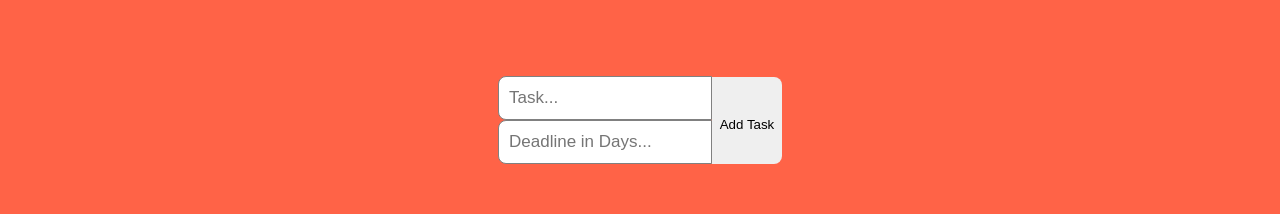
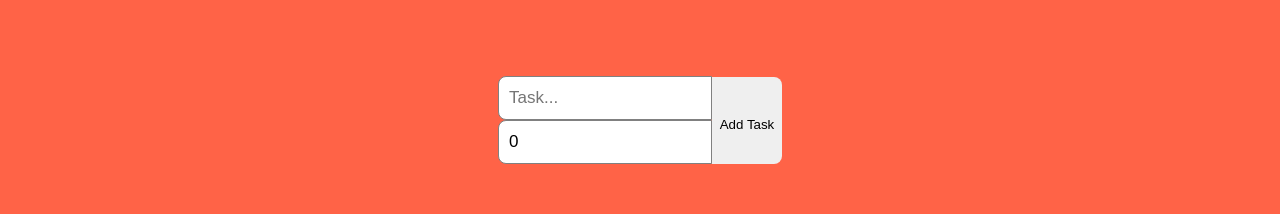
Before and after one commit to marnanakou/RT-ToDoList, a React (Create React App) app in the folder todolist/: page / in a window 1280 px wide. Shown: the top 214 px of the page. Built offline with nearby package versions, Linux system fonts and the light colour scheme.

Commit message:
createi interfaces for todolist

```diff
--- a/todolist/src/App.tsx
+++ b/todolist/src/App.tsx
@@ -1,12 +1,27 @@
 import React, {FC,useState,ChangeEvent} from 'react';
 import "./App.css"
+import {ITask} from "./interfaces"
 
 const App : FC = () =>{
   const [task, setTask]=useState<string>("")
   const [deadline, setDeadline]=useState<number>(0)
-  const [todo, setTodoList]=useState([])
+  const [todoList, setTodoList]=useState<ITask[]>([])
 
-  const handleChange = (e:ChangeEvent<HTMLInputElement>) =>{
+  const handleChange = (e:ChangeEvent<HTMLInputElement>):void => {
+    if (e.target.name === "task"){
+      setTask(e.target.value)
+    } else {
+      setDeadline(Number(e.target.value))
+    }
+  }
+
+
+  const addTask = ():void => {
+    const newTask = {deadline:deadline,taskName:task}
+    setTodoList([...todoList,newTask])
+    //to clear out everything on the list
+    setTask("")
+    setDeadline(0)
 
   }
 
@@ -14,10 +29,22 @@ const App : FC = () =>{
     <div className="App">
       <div className="header">
         <div className="inputContainer">
-        <input type= "text" placeholder="Task... " onChange={handleChange}></input>
-        <input type= "number" placeholder="Deadline in Days... " onChange={handleChange}></input>
+        <input
+        type= "text"
+        placeholder="Task... "
+        name ="task"
+        value= {task}
+        onChange={handleChange}>
+        </input>
+        <input
+        type= "number"
+        name ="deadline"
+        value = {deadline}
+        placeholder="Deadline in Days... "
+        onChange={handleChange}>
+          </input>
         </div>
-        <button >Add Task</button>
+        <button onClick={addTask} >Add Task</button>
       </div>
       <div className="todolist"></div>
     </div>
--- /dev/null
+++ b/todolist/src/Interfaces.tsx
@@ -0,0 +1,4 @@
+export interface ITask {
+    taskName : string;
+    deadline : number;
+}
```
